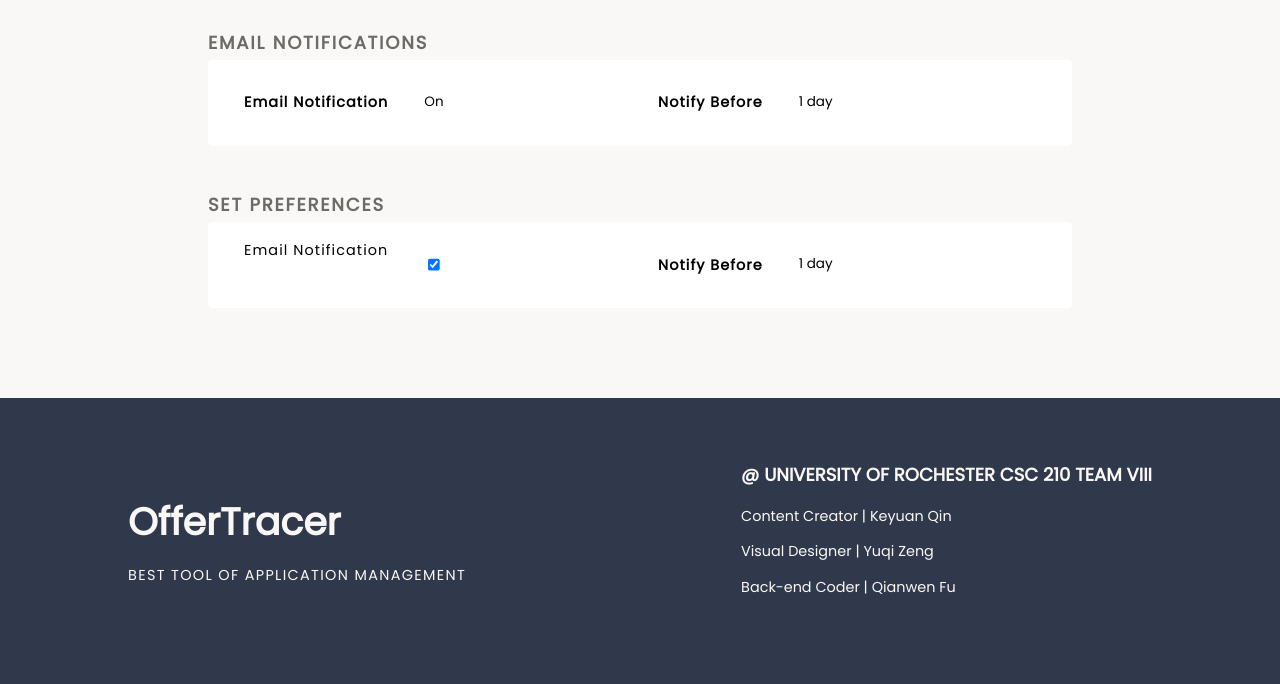
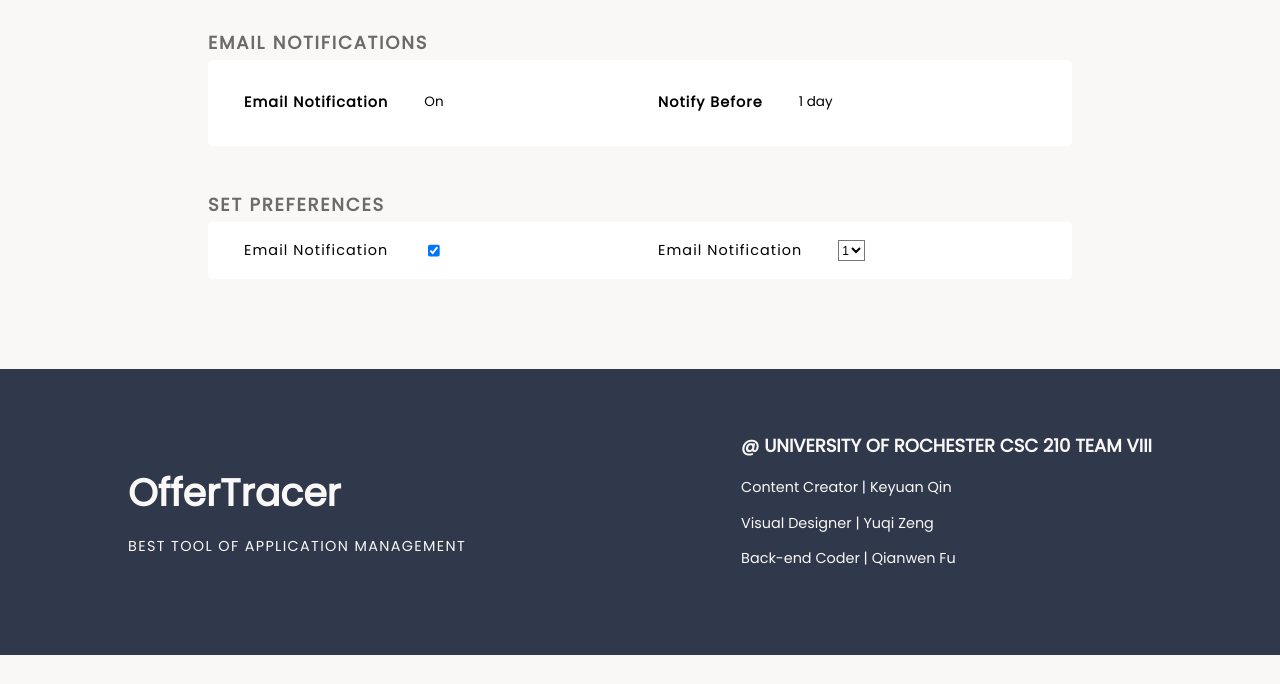
Before and after one commit to yzeng810/CSC210Final, a Flask app: template templates/preference.html in a window 1280 px wide. Shown: the part 626-1310 px from the top of the page. After the commit the page ends 1281 px from the top, so only its background shows below. Run offline with Flask 2, Linux system fonts and the light colour scheme; the template is opened without the code that fills it, so the values that code supplies are empty; a user stored in the database is signed in; parts of the project's set-up code (start-up, migrations or seed data) failed here and were passed over.

Commit message:
update html

```diff
--- a/templates/preference.html
+++ b/templates/preference.html
@@ -27,8 +27,13 @@
 		</div>
 
 		<div class="profileItem">
-			<h3>Notify Before</h3>
-			<p>1 day</p>
+			<label>Email Notification</label><br>
+			<select>
+				<option value="1">1</option>
+				<option value="2">2</option>
+				<option value="5">5</option>
+				<option value="7">7</option>
+			</select>
 		</div>
 
 	</form>
```
Also changed, not shown: data.sqlite.
